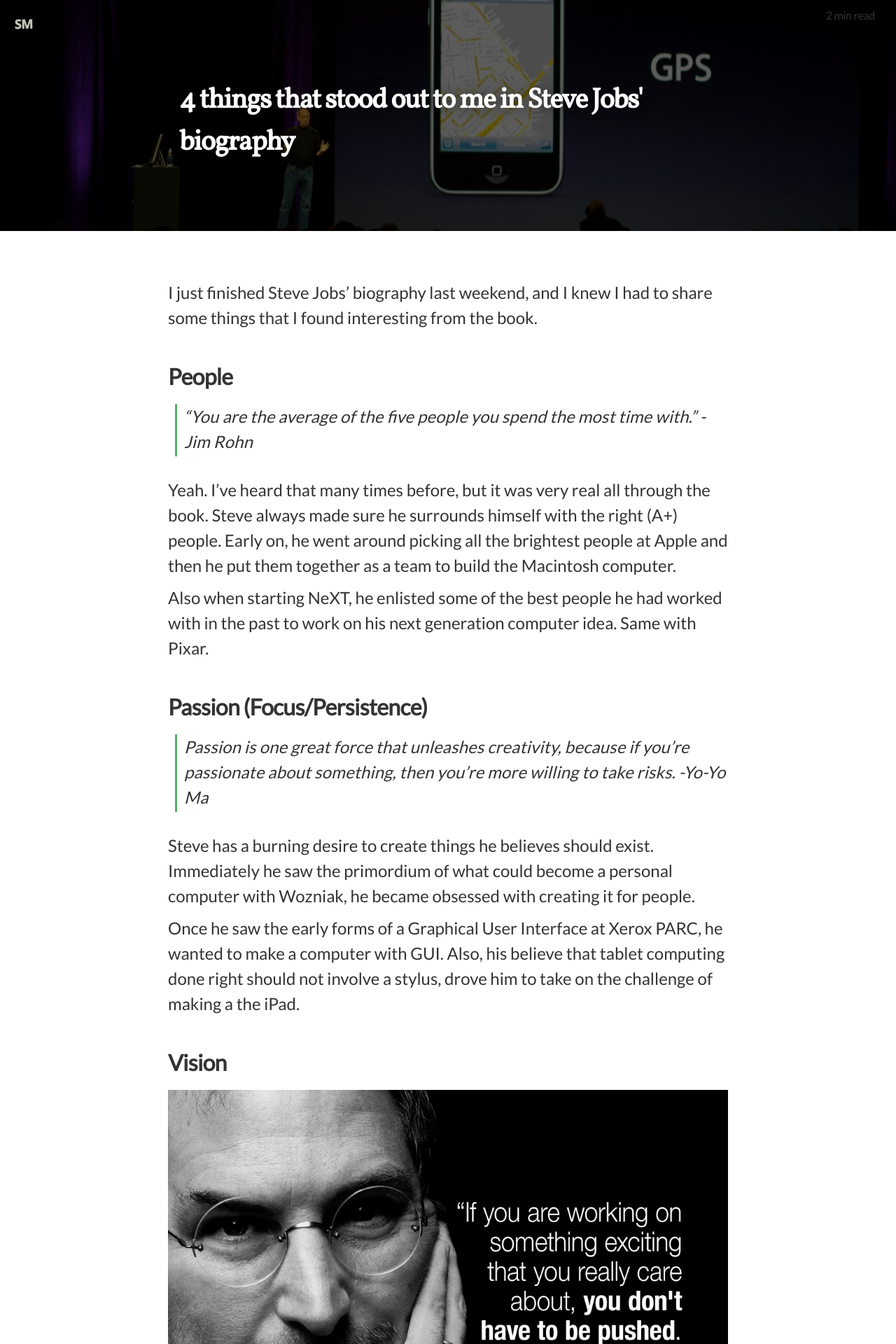
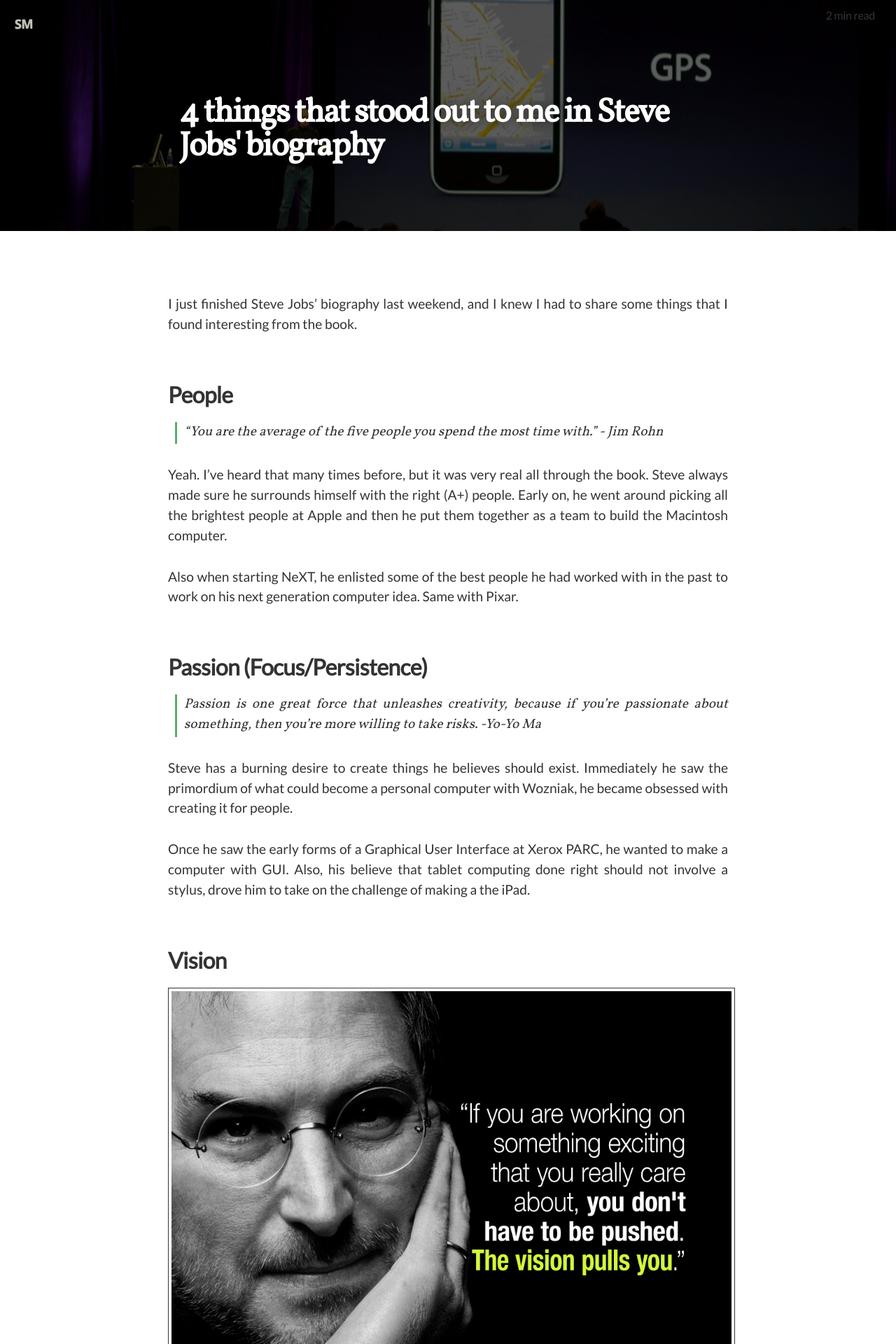
Before and after one commit to impactmass/impactmass.github.io, a Jekyll site: the page built from _posts/2015-08-14-steve-jobs-biography.md, in a window 1280 px wide. Shown: the top 1920 px of the page at 70% size. Built offline with Jekyll 4.4.1, drawn with Linux system fonts in a browser that asks for light colours; nearby versions of some CDN libraries; Markdown is read by kramdown in place of the engine named in the settings.

```diff
--- a/css/main.sass
+++ b/css/main.sass
@@ -158,7 +158,7 @@ h6
   @include respond-to(800)
     padding: 0 $rs*2
   article
-    padding: 40px 0
+    padding: 60px 0
     border-bottom: 1px solid #ccc
     &:last-child
       border-bottom: 0px
@@ -295,8 +295,8 @@ h6
       font-weight: 700
       font-style: normal
       letter-spacing: -0.04em
-      font-size: 2.5em
-      line-height: 1.1
+      font-size: 3em
+      line-height: 1 !important
       color: #fff
       margin-bottom: 16px
       text-shadow: 0px 1px 16px rgba(0,0,0,0.5), 0px 0px 1px rgba(0,0,0,0.5)
@@ -398,14 +398,17 @@ h6
     p
       font-weight: 300
       font-style: normal
-      font-size: 1.5em
+      font-size: 1.2em
       line-height: 1.6
       margin: 0
-      padding-bottom: 10px
+      text-align: justify
+      padding-bottom: 30px
       color: #333
       -webkit-hyphens: auto
       -moz-hyphens: auto
       hyphens: auto
+      & + ul
+        margin-top: -20px !important
     a
       color: #333
       text-decoration: none
@@ -413,6 +416,9 @@ h6
     img
       max-width: 100%
       margin: 0 auto
+      display: block
+      border: 1px solid
+      padding: 4px
     figure
       margin: 0
       padding: 0 0 30px
@@ -444,6 +450,7 @@ h6
       p
         letter-spacing: 0.01rem
         font-weight: 300
+        font-family: "Vollkorn", serif
         font-style: italic
         mborder-left: 3px solid #57ad68
         mpadding-left: 20px
@@ -456,12 +463,13 @@ h6
       padding: 0
       font-weight: 300
       font-style: normal
-      font-size: 1.5em
+      font-size: 1.2em
       line-height: 30px
       margin-left: 30px
       padding-top: 2px
       p
         padding: 0 0 golden-ratio(1rem,  1)
+        font-size: 1em !important
     ol li
       list-style-type: decimal
   .bottom-teaser
@@ -508,7 +516,6 @@ h6
         padding-left: 100px
       p
         font-size: 0.9em
-        line-height: 1.3
         font-weight: 300
         padding: 0
         margin: 0
```
Also changed, not shown: _posts/2015-11-21-i-like-2015.md (+1 -1 lines), _posts/2015-11-29-the-martian.md (added, +39 -0 lines), assets/the_martian.jpg (added), assets/the_martian2.jpg (added).
